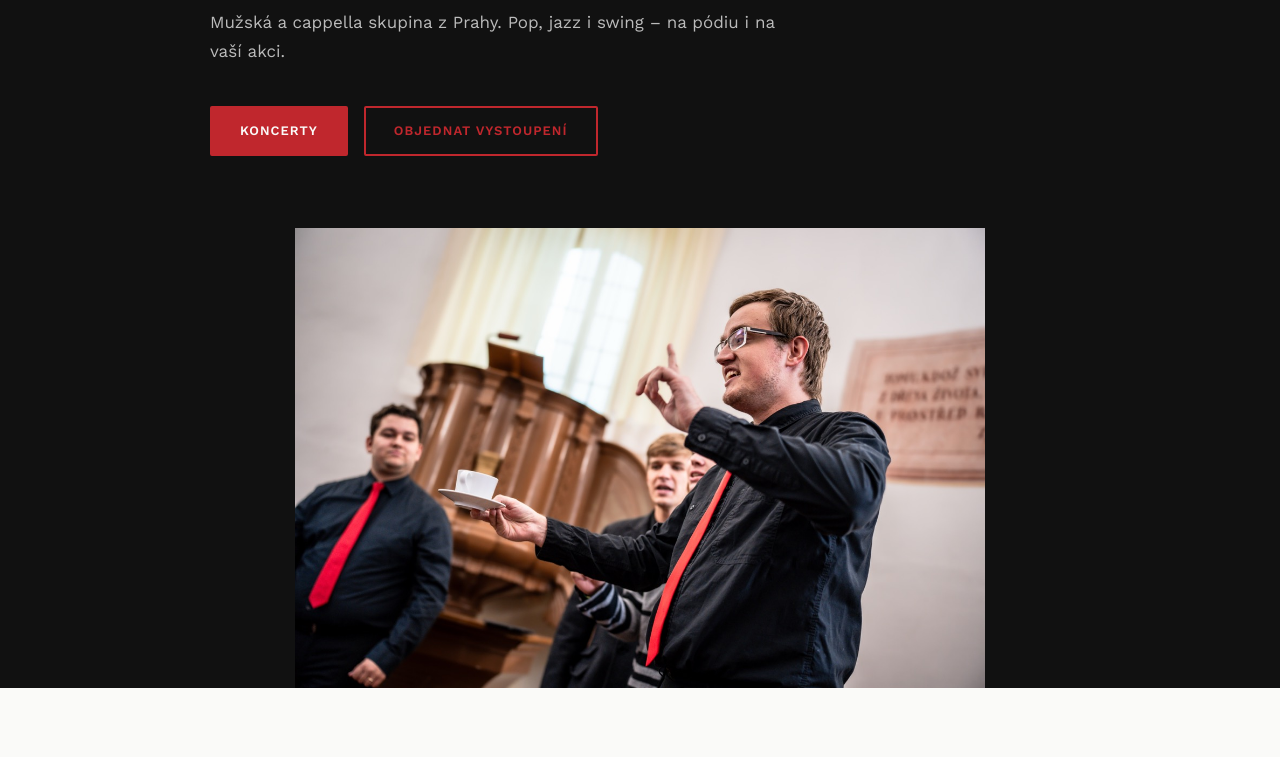
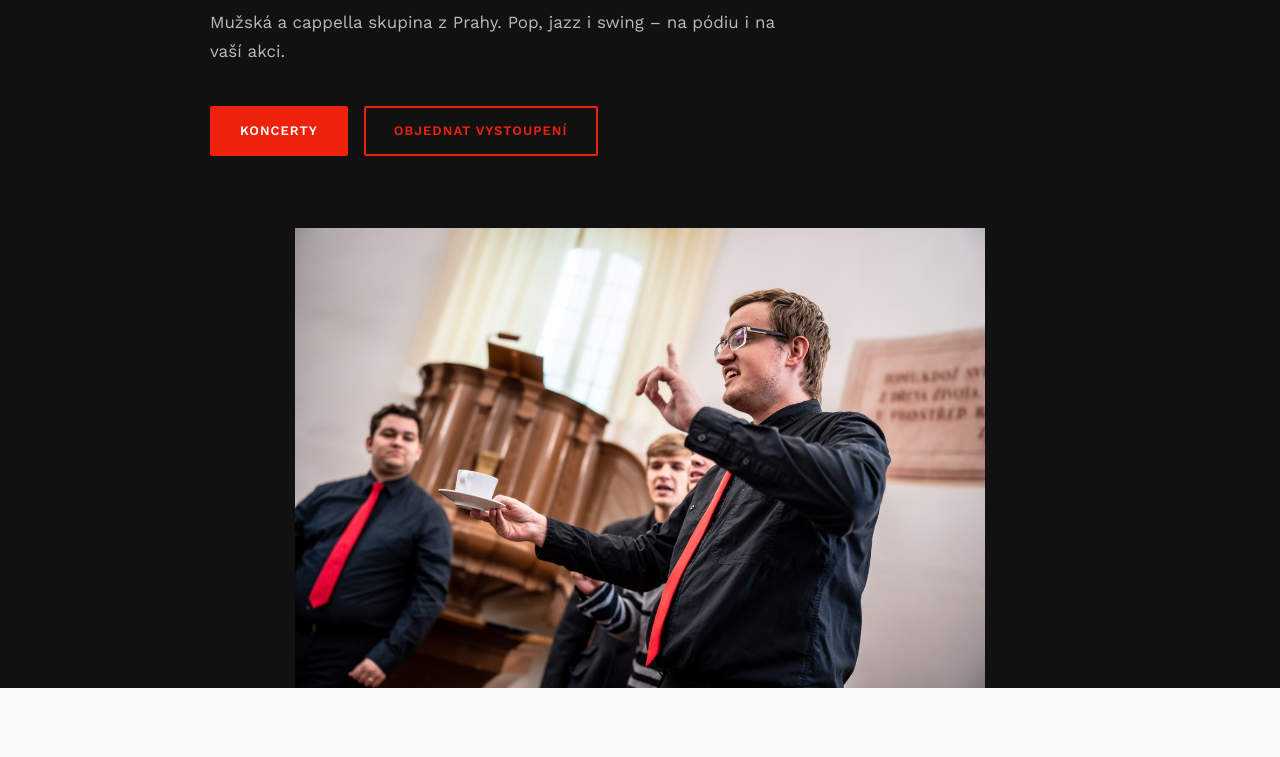
Before and after one commit to sidnexon-bot/10men-web, a plain HTML site: page index.html in a window 1280 px wide. Shown: the part 417-1174 px from the top of the page. Drawn offline with nearby package versions, Linux system fonts and the light colour scheme.

Commit message:
Update style.css

```diff
--- a/style.css
+++ b/style.css
@@ -5,7 +5,7 @@
 @import url('https://fonts.googleapis.com/css2?family=Work+Sans:wght@300;400;500;600;700;800&family=Playfair+Display:wght@400;700;900&display=swap');
 
 :root {
-  --red: #C0272D;
+  --red: #EE220C;
   --red-dark: #9a1e23;
   --black: #111111;
   --white: #FAFAF8;
```
